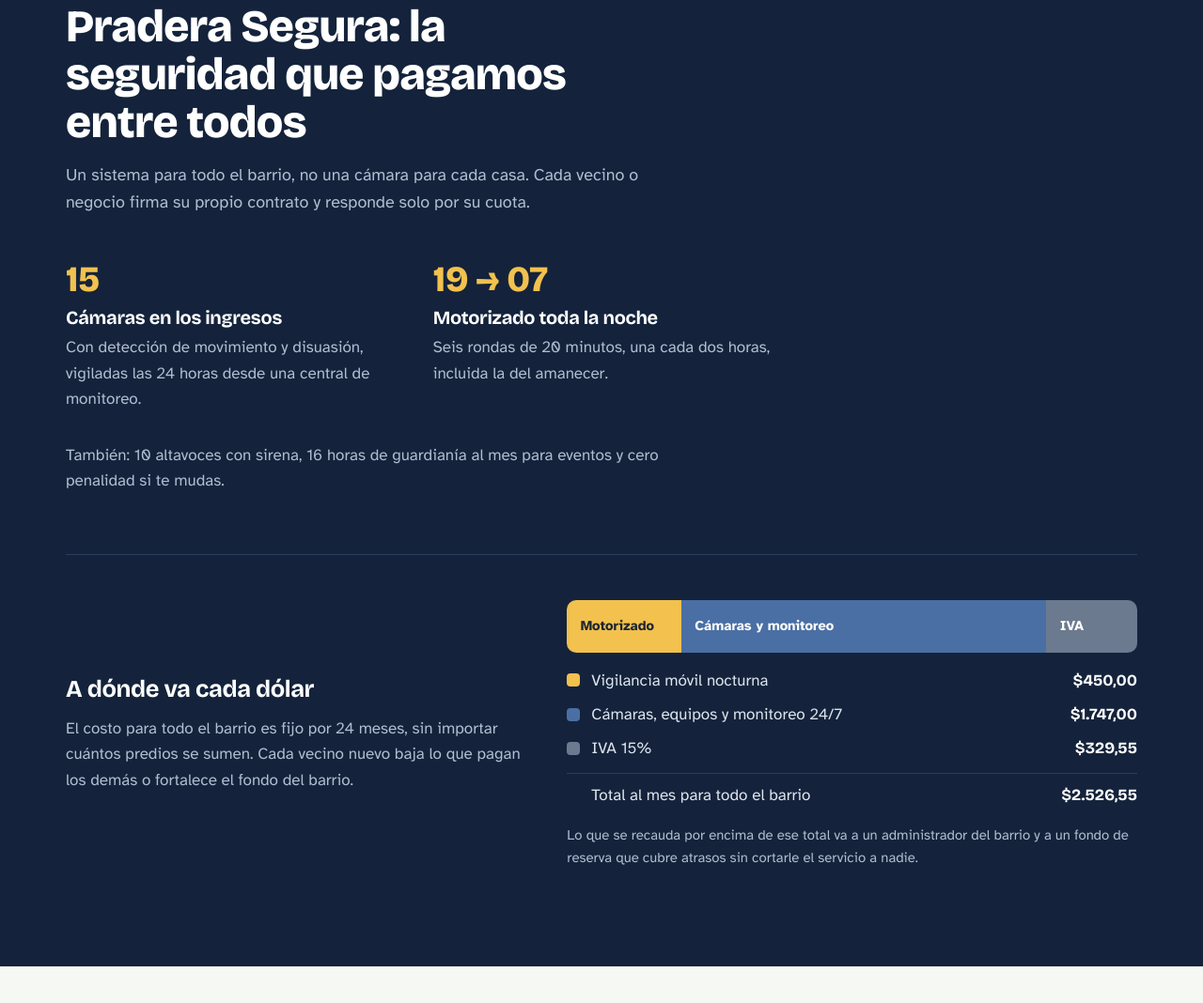
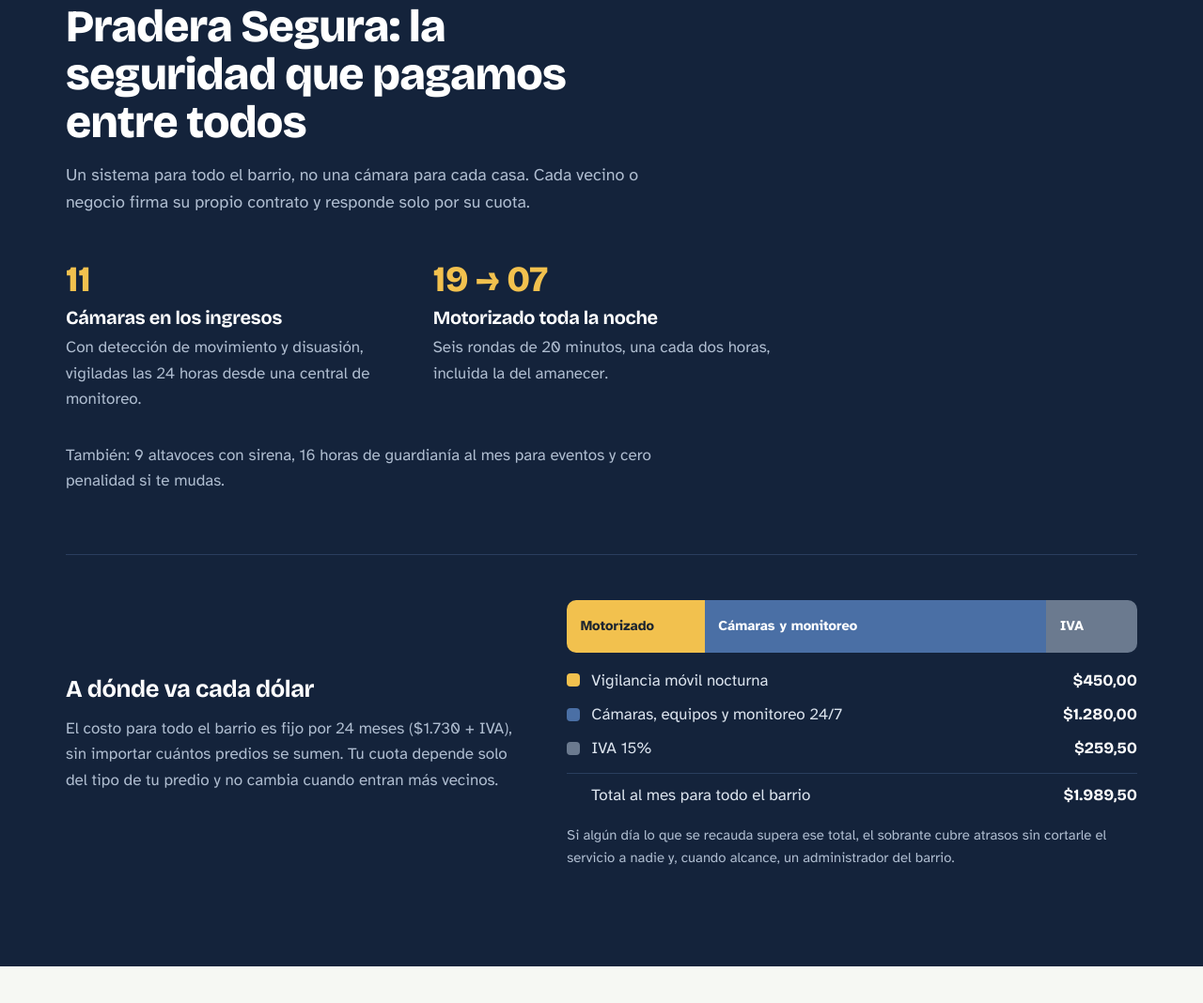
Before and after one commit to Neyt/lapradera, a plain HTML site: page index.html in a window 1280 px wide. Shown: the part 3594-4662 px from the top of the page at 94% size. Drawn offline with nearby package versions, Linux system fonts and the light colour scheme.

Commit message:
Alinea cifras del sitio con el contrato del 28-sep: 11 camaras, 9 altavoces, total $1.989,50
Co-Authored-By: Claude Sonnet 5.5 <noreply@anthropic.com>
Claude-Session: https://claude.ai/code/session_01LAutxQw1Hht1qgA2aYpHdz

```diff
--- a/index.html
+++ b/index.html
@@ -314,7 +314,7 @@ footer a{color:#fff}
       <g id="camaras"></g>
       <circle class="e-moto" id="moto" cx="-20" cy="428" r="7"/>
     </svg>
-    <p class="escena-nota">De 19:00 a 07:00 un motorizado ronda el barrio cada dos horas y 15 cámaras vigilan los ingresos.</p>
+    <p class="escena-nota">De 19:00 a 07:00 un motorizado ronda el barrio cada dos horas y 11 cámaras vigilan los ingresos.</p>
   </div>
 </section>
 
@@ -492,30 +492,30 @@ footer a{color:#fff}
       <p>Un sistema para todo el barrio, no una cámara para cada casa. Cada vecino o negocio firma su propio contrato y responde solo por su cuota.</p>
     </div>
     <div class="seg-grid">
-      <div><b class="num">15</b><h3>Cámaras en los ingresos</h3><p>Con detección de movimiento y disuasión, vigiladas las 24 horas desde una central de monitoreo.</p></div>
+      <div><b class="num">11</b><h3>Cámaras en los ingresos</h3><p>Con detección de movimiento y disuasión, vigiladas las 24 horas desde una central de monitoreo.</p></div>
       <div><b class="num">19 → 07</b><h3>Motorizado toda la noche</h3><p>Seis rondas de 20 minutos, una cada dos horas, incluida la del amanecer.</p></div>
     </div>
 
-    <p class="seg-mas">Tambi&eacute;n: 10 altavoces con sirena, 16 horas de guardian&iacute;a al mes para eventos y cero penalidad si te mudas.</p>
+    <p class="seg-mas">Tambi&eacute;n: 9 altavoces con sirena, 16 horas de guardian&iacute;a al mes para eventos y cero penalidad si te mudas.</p>
 
     <div class="dinero" id="dinero">
       <div>
         <h3>A dónde va cada dólar</h3>
-        <p style="color:#AFBDD0;margin:0">El costo para todo el barrio es fijo por 24 meses, sin importar cuántos predios se sumen. Cada vecino nuevo baja lo que pagan los demás o fortalece el fondo del barrio.</p>
+        <p style="color:#AFBDD0;margin:0">El costo para todo el barrio es fijo por 24 meses ($1.730 + IVA), sin importar cuántos predios se sumen. Tu cuota depende solo del tipo de tu predio y no cambia cuando entran más vecinos.</p>
       </div>
       <div>
-        <div class="barra-dinero" role="img" aria-label="Costo mensual del barrio: 450 dólares el motorizado, 1.747 las cámaras y el monitoreo, 329,55 de IVA">
+        <div class="barra-dinero" role="img" aria-label="Costo mensual del barrio: 450 dólares el motorizado, 1.280 las cámaras y el monitoreo, 259,50 de IVA">
           <div style="flex:450;background:#F2C14E;color:#1B2430">Motorizado</div>
-          <div style="flex:1747;background:#4A6FA5;color:#fff">Cámaras y monitoreo</div>
-          <div style="flex:330;background:#6B7A8F;color:#fff">IVA</div>
+          <div style="flex:1280;background:#4A6FA5;color:#fff">Cámaras y monitoreo</div>
+          <div style="flex:260;background:#6B7A8F;color:#fff">IVA</div>
         </div>
         <ul class="leyenda">
           <li><i style="background:#F2C14E"></i><span>Vigilancia móvil nocturna</span><b>$450,00</b></li>
-          <li><i style="background:#4A6FA5"></i><span>Cámaras, equipos y monitoreo 24/7</span><b>$1.747,00</b></li>
-          <li><i style="background:#6B7A8F"></i><span>IVA 15%</span><b>$329,55</b></li>
-          <li class="total"><i></i><span>Total al mes para todo el barrio</span><b>$2.526,55</b></li>
+          <li><i style="background:#4A6FA5"></i><span>Cámaras, equipos y monitoreo 24/7</span><b>$1.280,00</b></li>
+          <li><i style="background:#6B7A8F"></i><span>IVA 15%</span><b>$259,50</b></li>
+          <li class="total"><i></i><span>Total al mes para todo el barrio</span><b>$1.989,50</b></li>
         </ul>
-        <p style="color:#AFBDD0;font-size:.93rem;margin:1rem 0 0">Lo que se recauda por encima de ese total va a un administrador del barrio y a un fondo de reserva que cubre atrasos sin cortarle el servicio a nadie.</p>
+        <p style="color:#AFBDD0;font-size:.93rem;margin:1rem 0 0">Si algún día lo que se recauda supera ese total, el sobrante cubre atrasos sin cortarle el servicio a nadie y, cuando alcance, un administrador del barrio.</p>
       </div>
     </div>
   </div>
```
